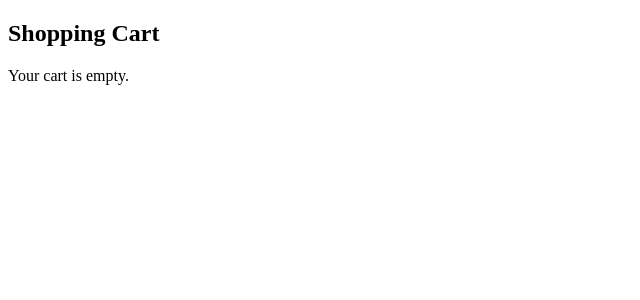
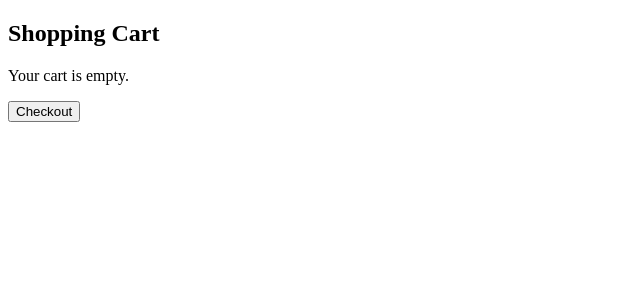
Before and after one commit to hellobdo/shopping-cart, a React (Vite) app: page /cart in a window 1280 px wide. Shown: the top 300 px of the page, without its empty margins (0-640 px from the left). Built offline with nearby package versions, Linux system fonts and the light colour scheme.

Commit message:
fix #5 finished project

```diff
--- a/src/cart.jsx
+++ b/src/cart.jsx
@@ -1,8 +1,22 @@
 import { useCart } from "./context/MainContext";
 import "./styles/ShoppingCart.css"; // Optional for styling
+import { useState } from "react";
 
 const ShoppingCart = () => {
     const { cart } = useCart(); // Get cart items from context
+    const [checkout, setCheckout] = useState(false);
+
+    const handleCheckout = () => {
+        setCheckout(true);
+    }
+
+    if (checkout) {
+        return (
+            <div className="checkout-message">
+                <h2>Let's get your money now</h2>
+            </div>
+        )
+    }
 
     return (
         <div className="shopping-cart-container">
@@ -22,6 +36,7 @@ const ShoppingCart = () => {
                     ))}
                 </ul>
             )}
+            <button onClick={(handleCheckout)}>Checkout </button>
         </div>
     );
 };
```
